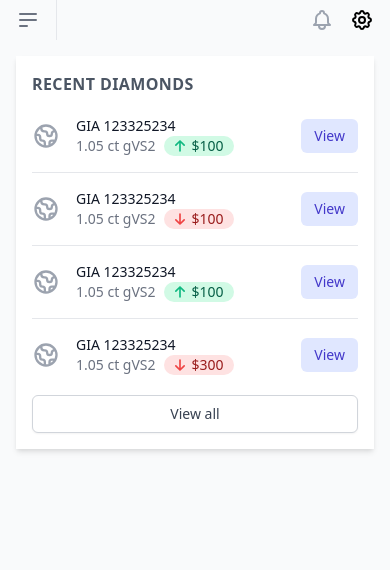
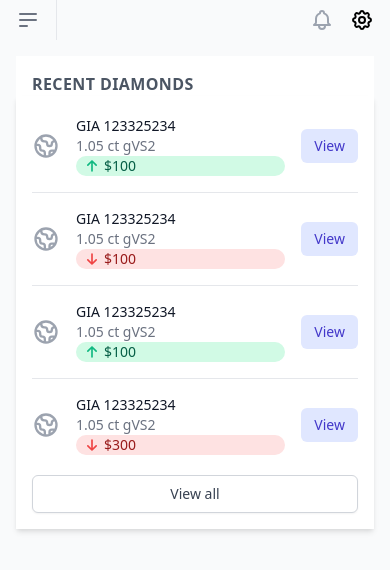
Before and after one commit to greenlightjohnny/tktw, a React app: page /recent-diamonds in a window 390 px wide. Shown: the top 570 px of the page. Built offline with nearby package versions, Linux system fonts and the light colour scheme.

Commit message:
Styling tweaks

```diff
--- a/src/features/recentDiamonds/recentDiamonds.tsx
+++ b/src/features/recentDiamonds/recentDiamonds.tsx
@@ -47,12 +47,12 @@ function classNames(...classes: string[]) {
 
 const RecentDiamonds: React.FC = () => {
   return (
-    <div className=" flex-1 mt-0 bg-white shadow-md flex-1">
-      <h3 className=" pt-4 pl-4 pb-0 leadin-6 text-base leading-6 font-semibold text-gray-600 uppercase tracking-wide">
+    <div className=" flex-1 mt-0  flex-1 mb-10">
+      <h3 className=" pt-4 pl-4 pb-0 leadin-6 bg-white text-base leading-6 font-semibold text-gray-600 uppercase tracking-wide">
         Recent Diamonds
       </h3>
-      <div className="bg-white  pt-0 pr-4 pl-4 pb-4">
-        <div className="flow-root mt-6 ">
+      <div className="bg-white  pt-6 pr-4 pl-4 pb-4 shadow-md">
+        <div className="flow-root  ">
           <ul role="list" className="-my-5 divide-y divide-gray-200">
             {people.map((person) => (
               <li key={person.handle} className="py-4">
@@ -67,7 +67,7 @@ const RecentDiamonds: React.FC = () => {
                     <p className="text-sm font-medium text-gray-900 truncate">
                       {person.name}
                     </p>
-                    <div className="flex">
+                    <div className="flex flex-col md:flex-row">
                       <p className="text-sm text-gray-500 truncate pr-2">
                         {person.handle}
                       </p>
--- a/src/features/savedDiamonds/savedDiamonds.tsx
+++ b/src/features/savedDiamonds/savedDiamonds.tsx
@@ -19,7 +19,7 @@ const products = [
 
 const SaveDiamonds: React.FC = () => {
   return (
-    <div className="flex-1 bg-white mr-0 lg:mr-8">
+    <div className="flex-1 bg-white mr-0 lg:mr-8 mb-10">
       <div className="max-w-2xl mx-auto  px-4 py-0  lg:max-w-7xl pb-0 shadow-md">
         <h2 className=" pt-4  pb-4 leadin-6 text-base leading-6 font-semibold text-gray-600 uppercase tracking-wide">
           Saved Diamonds
@@ -48,6 +48,13 @@ const SaveDiamonds: React.FC = () => {
                     <h3 className="text-sm font-medium text-blue-900">1</h3>
                     <p className="mt-1 text-sm text-gray-500">L/W Ratio</p>
                   </div>
+                  <div>
+                    <button
+                      type="button"
+                      className="inline-flex items-center mt-4 px-3 py-2 border border-transparent text-sm leading-4 font-medium rounded-md text-indigo-700 bg-indigo-100 hover:bg-indigo-200 focus:outline-none focus:ring-2 focus:ring-offset-2 focus:ring-indigo-500">
+                      View
+                    </button>
+                  </div>
                 </div>
                 <div className="flex flex-row justify-between mt-4 mb-4">
                   <div>
@@ -58,11 +65,7 @@ const SaveDiamonds: React.FC = () => {
                       134 days on StoneAlgo
                     </p>
                   </div>
-                  <button
-                    type="button"
-                    className="inline-flex items-center px-3 py-2 border border-transparent text-sm leading-4 font-medium rounded-md text-indigo-700 bg-indigo-100 hover:bg-indigo-200 focus:outline-none focus:ring-2 focus:ring-offset-2 focus:ring-indigo-500">
-                    View
-                  </button>
+
                   <div>
                     <h3 className="text-sm font-medium text-blue-900">
                       $333,000
```
